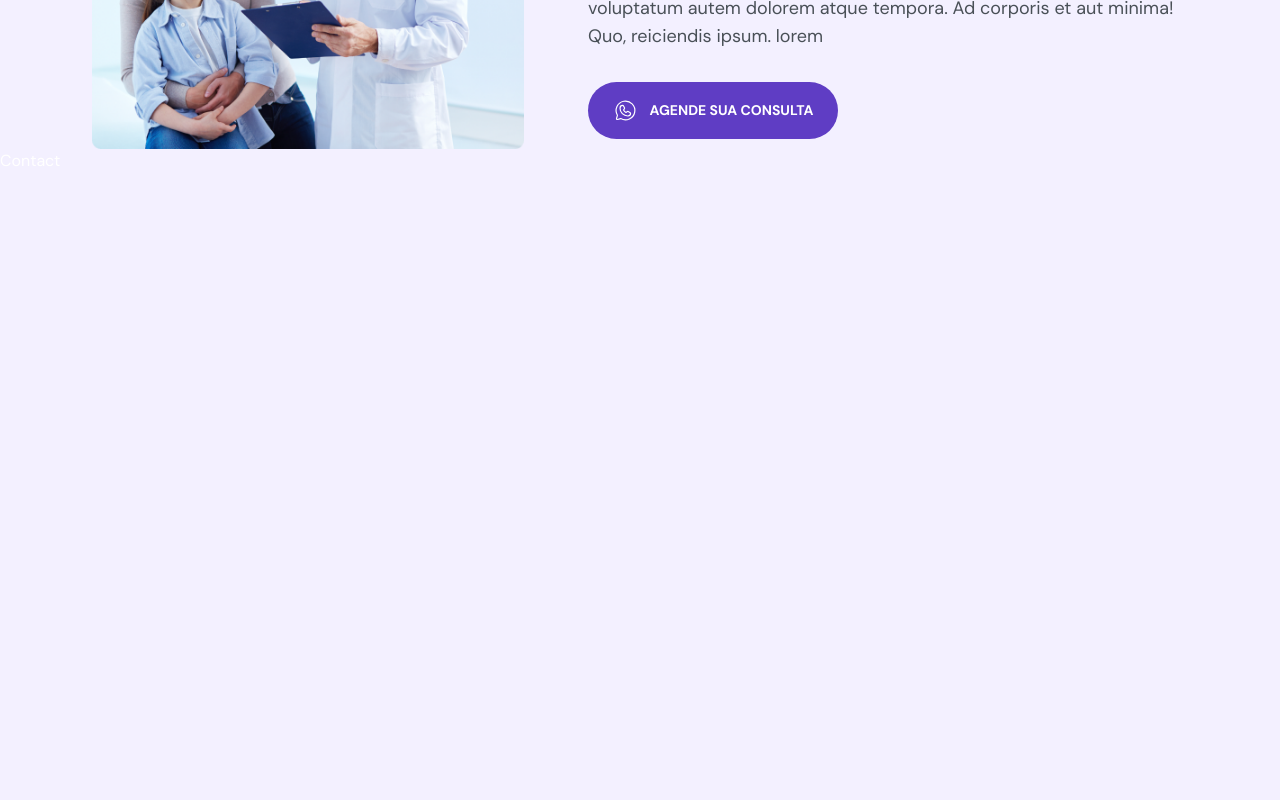
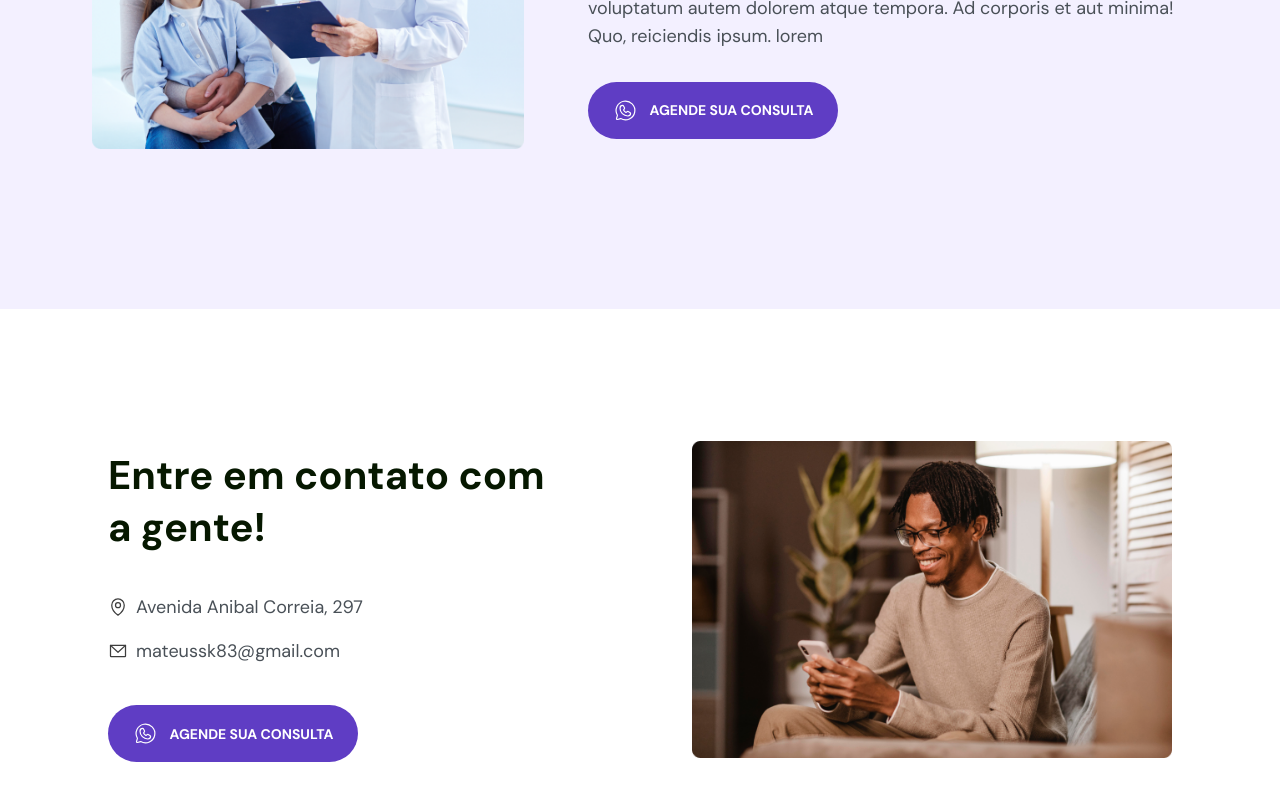
Before and after one commit to mateussk83/WebSite-Saigrene, a React (Vite) app: page / in a window 1280 px wide. Shown: the part 3009-3809 px from the top of the page. Before the commit the page ends 3182 px from the top, so only its background shows below. Built offline with nearby package versions, Linux system fonts and the light colour scheme.

Commit message:
feat: finished Contact html css

```diff
--- a/src/components/About.tsx
+++ b/src/components/About.tsx
@@ -2,7 +2,7 @@ import { WhatsappLogo } from "phosphor-react";
 
 export function About() {
   return (
-    <section id="home" className=" justify-center gap-16 flex items-center pt-[8rem]">
+    <section id="home" className=" justify-center gap-16 flex items-center pt-[8rem] mb-[160px]">
       <div id="col-b">
         <img
           className="block w-[27rem] max-w-[100%] "
@@ -10,8 +10,7 @@ export function About() {
           alt="Doutora Erica Luciana Garcia"
         />
       </div>
-      <div className="flex justify-center" id="wrapper">
-        <header className="">
+      <div className="">
         <h4
           className="text-blue-700 font-bold text-left text-[0.875rem] leading-snug w-[37.5rem] tracking-wide"
         >SOBRE NÓS </h4>
@@ -30,11 +29,10 @@ export function About() {
           <a
             href="#"
             className="bg-blue-700 uppercase font-bold gap-[0.75rem] text-white rounded-full text-sm py-[1rem] flex justify-center w-[250px] items-center mt-8">
-              <WhatsappLogo size={25} weight="light"/>
+            <WhatsappLogo size={25} weight="light" />
             Agende sua Consulta
           </a>
         </div>
-        </header>
       </div>
     </section>
   )
--- a/src/components/Contact.tsx
+++ b/src/components/Contact.tsx
@@ -1,7 +1,37 @@
+import { EnvelopeSimple, MapPin, WhatsappLogo } from "phosphor-react";
 
 
 export function Contact() {
   return (
-  <h1>Contact</h1>
+    <section id="home" className="justify-center flex items-center  gap-36 pt-[8rem] bg-white pb-[160px]">
+      <div className="">
+
+        <h1
+          className="text-gray-900 font-bold mt-3 text-[2.5rem] w-[27.5rem] leading-[52.08px] text-left"
+        >Entre em contato com a gente!</h1>
+
+        <div
+          id="content"
+          className="mt-4 text-gray-700 font-normal text-lg leading-releaxed"
+        >
+          <span className="flex items-center mt-10 gap-2"><MapPin size={20} color="#3d3d3d" />Avenida Anibal Correia, 297</span>
+          <span className="flex items-center mt-4 gap-2"><EnvelopeSimple size={20} color="#3d3d3d" /> mateussk83@gmail.com</span>
+
+          <a
+            href="#"
+            className="bg-blue-700 uppercase font-bold gap-[0.75rem] text-white rounded-full text-sm py-[1rem] flex justify-center w-[250px] items-center mt-10">
+            <WhatsappLogo size={25} weight="light"/>
+            Agende sua Consulta
+          </a>
+      </div>
+    </div>
+    <div id="col-b">
+      <img
+        className="block w-[30rem] max-w-[100%] "
+        src="./src/assets/moreno.png"
+        alt="Doutora Erica Luciana Garcia"
+      />
+    </div>
+  </section>
   )
 }
```
Also changed, not shown: src/assets/moreno.png (added). Lines whose indentation alone changed are shown as unchanged.
